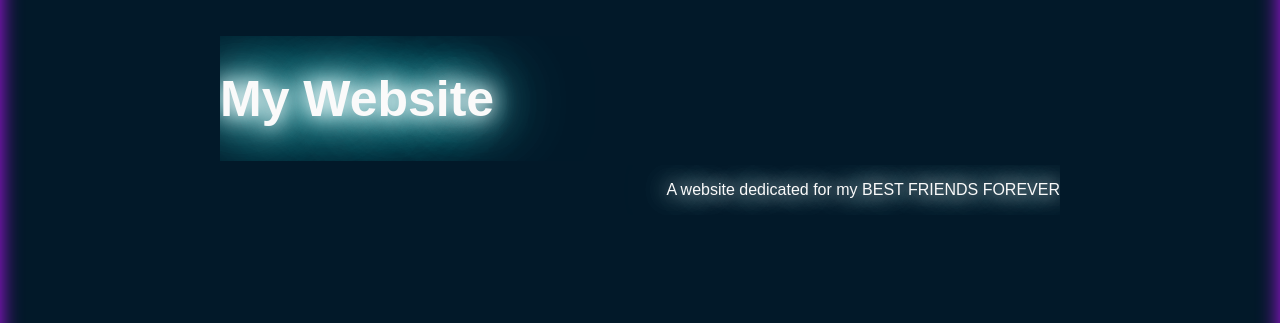
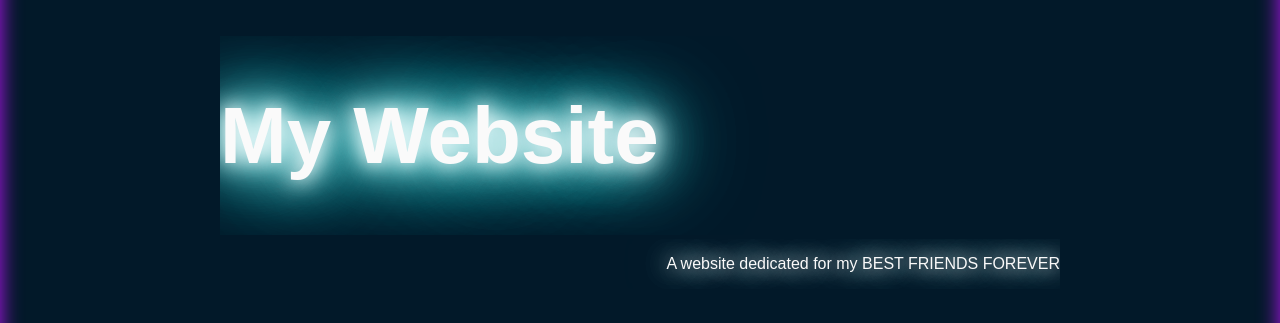
Before and after one commit to sreedeepta/My-origami-website, a plain HTML site: page index.html in a window 1280 px wide. Shown: the part 184-507 px from the top of the page. Drawn offline with Linux system fonts and the light colour scheme.

Commit message:
Update index.html

```diff
--- a/index.html
+++ b/index.html
@@ -33,7 +33,7 @@
           animation: typingAnim 5s steps(50);
           }
           .header h1 {
-            font-size: 50px;
+            font-size: 80px;
           }
           .navbar {
             overflow: hidden;
@@ -167,6 +167,9 @@
             margin-left:50;
             padding-left: 5px;
           }
+	      .div{
+	      	font-size:30
+	      }
 
       </style>
     </head>
@@ -175,8 +178,9 @@
         <h1>My Website</h1>
       </marquee>
       <marquee direction="left" behavior="alternate" scrollamount="7">
+	      <div class="first">
         <p>A website dedicated for my BEST FRIENDS FOREVER</p>
-      </marquee>
+</div>      </marquee>
     </div>
     <div class="navbar">
       <a href="https://aditineemkar.whjr.site">My Personal Wesite</a>
```
